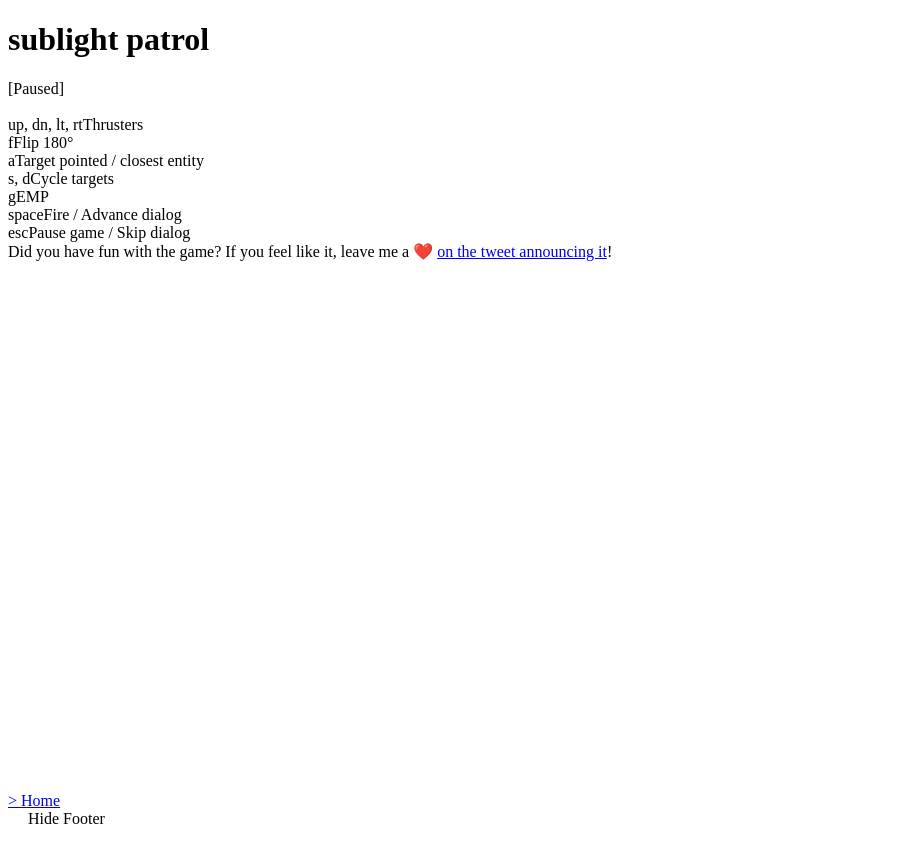
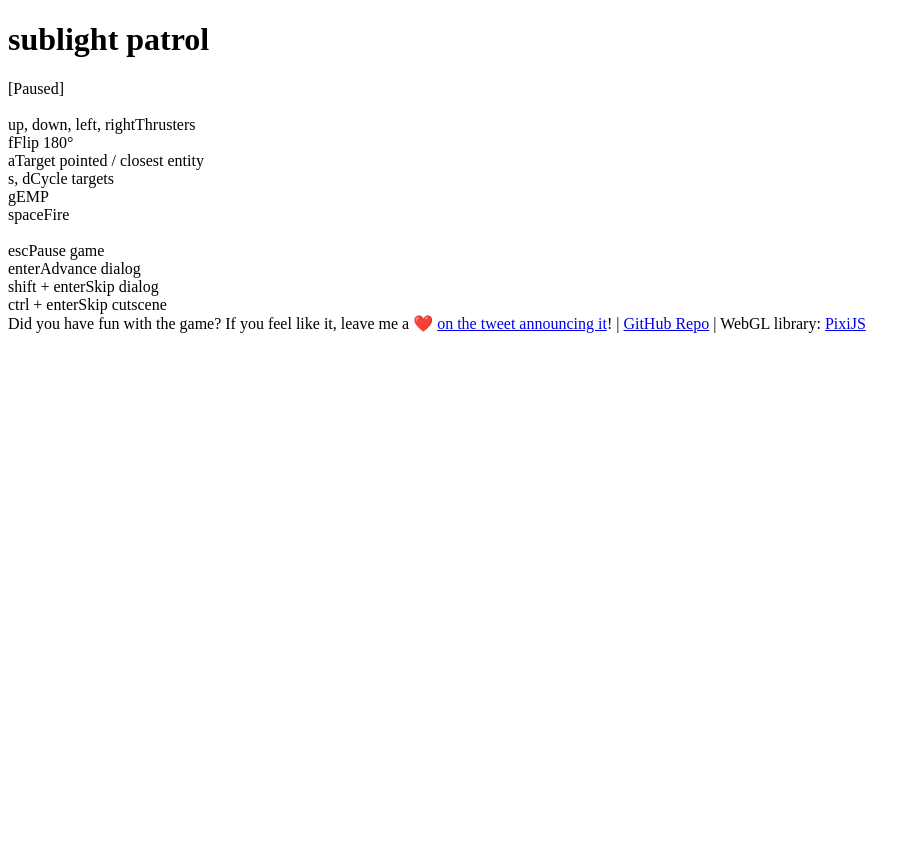
Before and after one commit to iamgrid/sublight-patrol, a PHP site: page /index.template.html in a window 1280 px wide. Shown: the top 859 px of the page, without its empty margins (0-921 px from the left). Before the commit the page ends 824 px from the top, so only its background shows below. Run offline with PHP 8.4, Linux system fonts and the light colour scheme.

Commit message:
Status expander is more robust now, reworked footer

```diff
--- a/src/index.template.html
+++ b/src/index.template.html
@@ -50,7 +50,7 @@
 			<footer id="footer">
 				<div class="controls">
 					<div class="controls__control">
-						<span class="controls__key">up, dn, lt, rt</span
+						<span class="controls__key">up, down, left, right</span
 						><span class="controls__function">Thrusters</span>
 					</div>
 					<div class="controls__control">
@@ -73,22 +73,50 @@
 					</div>
 					<div class="controls__control">
 						<span class="controls__key">space</span
-						><span class="controls__function">Fire / Advance dialog</span>
+						><span class="controls__function">Fire</span>
+					</div>
+					<br />
+					<div class="controls__control">
+						<span class="controls__key">esc</span
+						><span class="controls__function">Pause game</span>
 					</div>
 					<div class="controls__control">
-						<span class="controls__key">esc</span
-						><span class="controls__function">Pause game / Skip dialog</span>
+						<span class="controls__key">enter</span
+						><span class="controls__function">Advance dialog</span>
+					</div>
+					<div class="controls__control">
+						<span class="controls__key">shift + enter</span
+						><span class="controls__function">Skip dialog</span>
+					</div>
+					<div class="controls__control">
+						<span class="controls__key">ctrl + enter</span
+						><span class="controls__function">Skip cutscene</span>
 					</div>
 				</div>
-				<div class="footer__like">
+				<div class="footer__text">
 					Did you have fun with the game? If you feel like it, leave me a
-					<span class="footer__like-emoji">❤️</span>
+					<span class="footer__text-emoji">❤️</span>
 					<a
 						href="https://twitter.com/?"
 						target="_blank"
-						class="footer__like-link"
+						class="footer__text-link"
 						>on the tweet announcing it</a
 					>!
+					<span class="footer__text-separator"> | </span>
+					<a
+						href="https://github.com/iamgrid/sublight-patrol"
+						target="_blank"
+						class="footer__text-link"
+						>GitHub Repo</a
+					>
+					<span class="footer__text-separator"> | </span>
+					WebGL library:
+					<a
+						href="https://www.pixijs.com/"
+						target="_blank"
+						class="footer__text-link"
+						>PixiJS</a
+					>
 				</div>
 				<a class="footer__home" href="https://iamgrid.co.uk" alt="Home">
 					<svg
```
Also changed, not shown: src/App.js (+2 -6 lines), src/sublight-patrol.css (+18 -7 lines), src/utils/helpers.js (+25 -9 lines).
